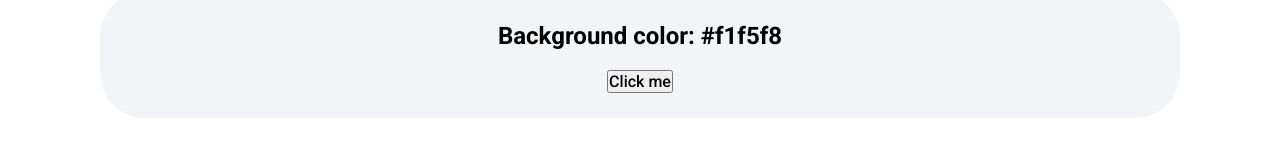
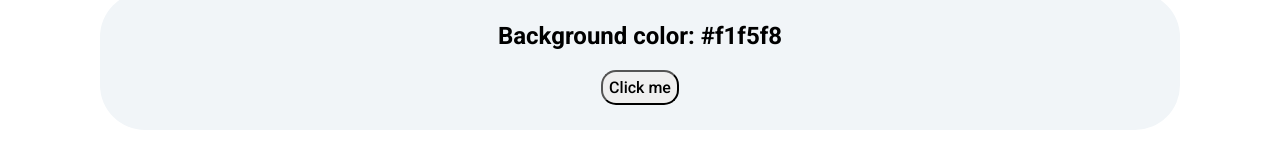
Before and after one commit to YuriMayk/JSPROJECTSWEB, a plain HTML site: page Projeto 01/index.html in a window 1280 px wide. Shown: the part 446-606 px from the top of the page. Drawn offline with Linux system fonts and the light colour scheme.

Commit message:
Changed style of button.

```diff
--- a/Projeto 01/styles.css
+++ b/Projeto 01/styles.css
@@ -63,6 +63,8 @@ h2 {
     margin-bottom: 15px;
     font-size: medium;
     font-weight: 500;
+    border-radius: 15px;
+    padding: 6px;
 }
 
 li {
```
